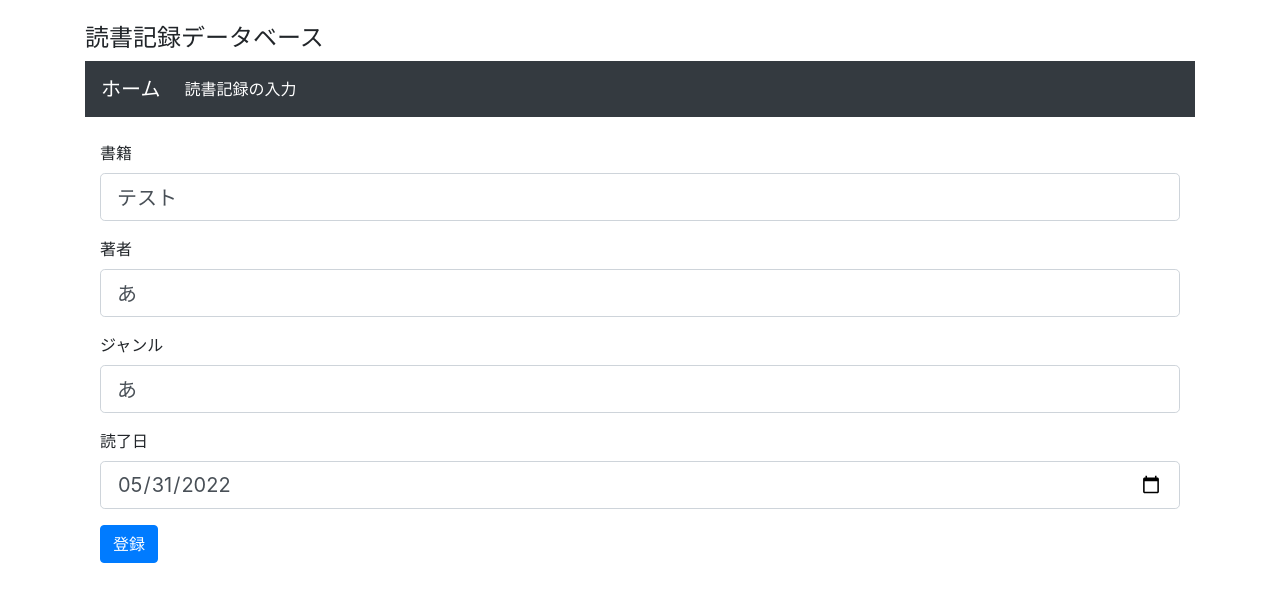
After one commit to yudai142/Library_sheet, a Flask app: page /1/update in a window 1280 px wide. The commit adds this page. Shown: the top 602 px of the page. Run offline with Flask 2, Linux system fonts and the light colour scheme; data comes from the database, SQL or seed files in the repository; both versions use the stored data as it was after the commit; some libraries are stand-ins or nearby versions.

Commit message:
更新処理実装

```diff
--- a/web/templates/base.html
+++ b/web/templates/base.html
@@ -1,5 +1,6 @@
 <!DOCTYPE html>
 <html lang="en" dir="ltr">
+
 <head>
   <meta charset="utf-8">
   <title>読書記録データベース</title>
@@ -9,6 +10,7 @@
   <script src="https://stackpath.bootstrapcdn.com/bootstrap/4.3.1/js/bootstrap.min.js" integrity="sha384-JjSmVgyd0p3pXB1rRibZUAYoIIy6OrQ6VrjIEaFf/nJGzIxFDsf4x0xIM+B07jRM" crossorigin="anonymous"></script>
   <link rel="stylesheet" href="{{ url_for('static',filename='css/style.css')}}">
 </head>
+
 <body>
   <div class="container">
     <br>
@@ -23,15 +25,14 @@
       <div class="collapse navbar-collapse" id="navbarSupportedContent">
         <ul class="navbar-nav mr-auto">
           <li class="nav-item active">
-              <a class="nav-link" href="#">読書記録の入力</a>
+            <a class="nav-link" href="/register">読書記録の入力</a>
           </li>
         </ul>
       </div>
     </nav>
-    {% block content %}
-
-    {% endblock %}
+    {% block content %} {% endblock %}
   </div>
 
 </body>
+
 </html>
--- /dev/null
+++ b/web/templates/each_book.html
@@ -0,0 +1,29 @@
+{% extends "base.html" %}
+{% block content %}
+  <div class="container">
+    <form class="form-group" method="POST">
+      {{ form.hidden_tag() }}
+      <br>
+      <div class="form-group">
+        {{ form.title.label(class="form-control-label") }}
+        {{ form.title(class="form-control form-control-lg") }}
+      </div>
+      <div class="form-group">
+        {{ form.author.label(class="form-control-label") }}
+        {{ form.author(class="form-control form-control-lg") }}
+      </div>
+      <div class="form-group">
+        {{ form.genre.label(class="form-control-label") }}
+        {{ form.genre(class="form-control form-control-lg") }}
+      </div>
+      <div class="form-group">
+        {{ form.date.label(class="form-control-label") }}
+        {{ form.date(class="form-control form-control-lg", placeholder="2019/5/1") }}
+      </div>
+      <div class="form-group">
+        {{form.submit(class="btn btn-primary")}}
+      </div>
+
+    </form>
+  </div>
+{% endblock %}
--- a/web/templates/index.html
+++ b/web/templates/index.html
@@ -14,7 +14,7 @@
   {% for book in books%}
       <tbody>
         <tr>
-          <td> {{ book.title }} </td>
+          <td> <a href="{{url_for('update_book',id=book.id)}}">{{ book.title }} </a></td>
           <td> {{ book.author }} </td>
           <td> {{ book.genre }} </td>
           <td> {{ book.date }} </td>
--- a/web/views.py
+++ b/web/views.py
@@ -1,11 +1,11 @@
 from web import app, db
 from web.forms import BookForm
 from web.models import Book
-from flask import render_template, redirect, url_for
+from flask import render_template, redirect, url_for, request
 
 @app.route('/')
 def index():
-    books = Book.query.all()
+    books = Book.query.order_by(Book.date.desc()).all()
     return render_template('index.html', books=books)
 
 @app.route('/register', methods=['GET','POST'])
@@ -18,3 +18,26 @@ def register_book():
         db.session.commit()
         return redirect(url_for('index'))
     return render_template('register_book.html', form=form)
+
+@app.route('/<int:id>/update', methods=['GET','POST'])
+def update_book(id):
+    book = Book.query.get(id)
+
+    form = BookForm()
+
+    if form.validate_on_submit():
+        book.title = form.title.data
+        book.author = form.author.data
+        book.genre = form.genre.data
+        book.date = form.date.data
+        db.session.commit()
+
+        return redirect(url_for('index'))
+
+    elif request.method == 'GET':
+        form.title.data = book.title
+        form.author.data = book.author
+        form.genre.data = book.genre
+        form.date.data = book.date
+
+    return render_template('each_book.html', form=form, id=id)
```
Also changed, not shown: web/app.db. Lines whose indentation alone changed are shown as unchanged.
